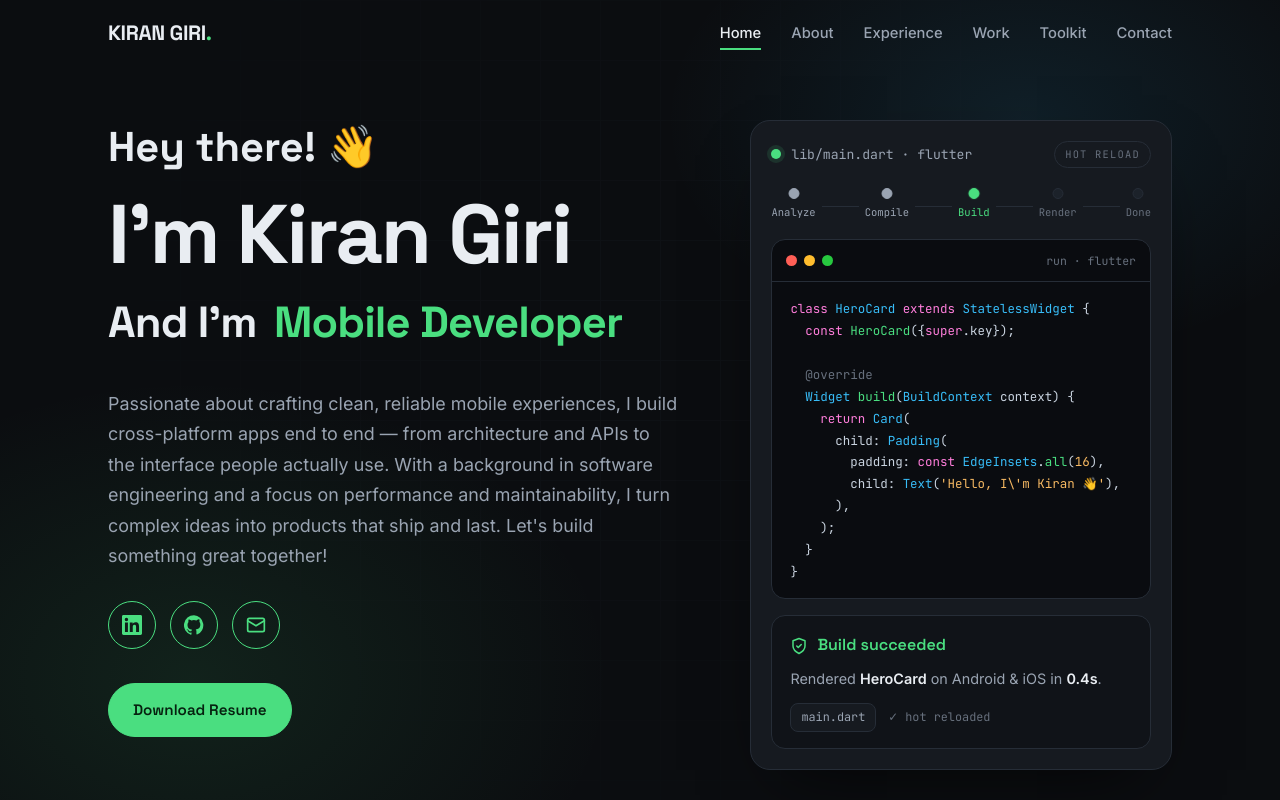
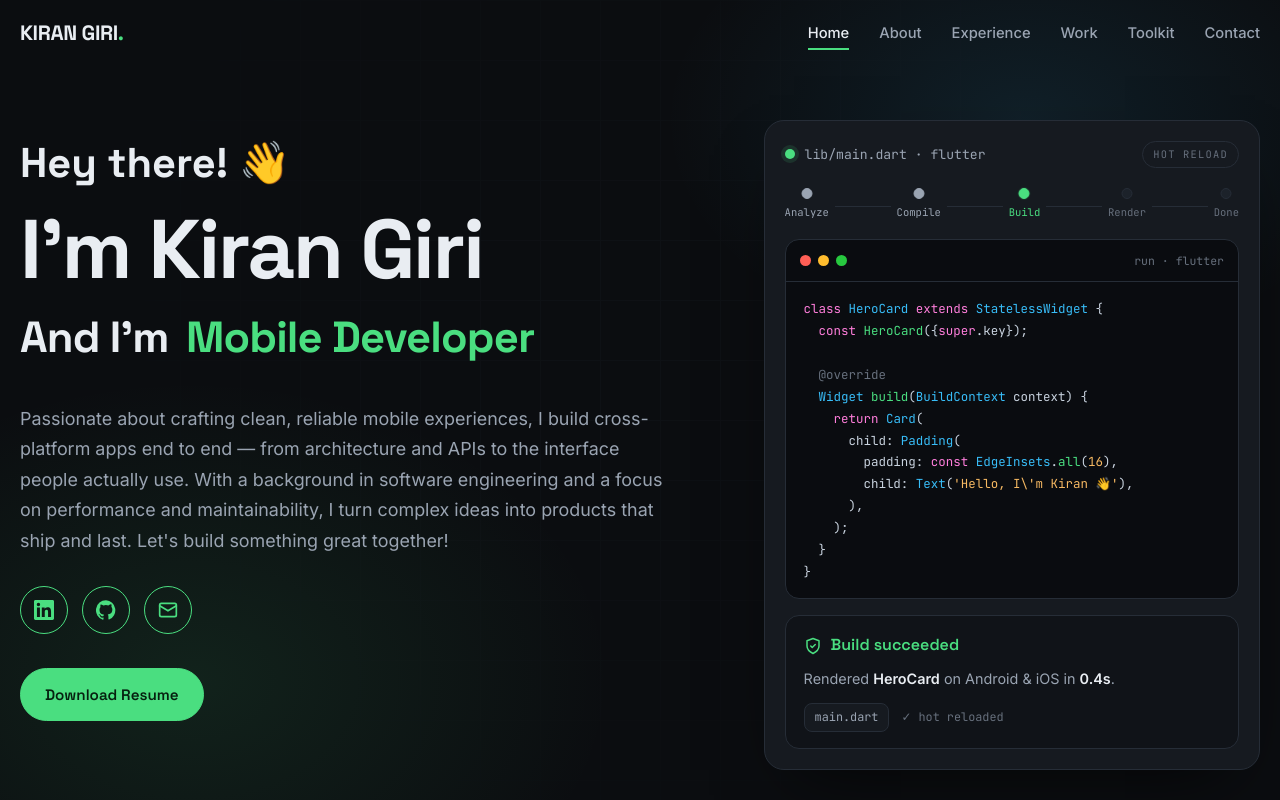
Before and after one commit to kiran22985/portfolio_kiran, a plain HTML site: page index.html in a window 1280 px wide. Shown: the top 800 px of the page. Drawn offline with Linux system fonts and the light colour scheme.

Commit message:
chore: reduce padding

```diff
--- a/style.css
+++ b/style.css
@@ -16,7 +16,7 @@
   --accent-2: #38bdf8;
   --radius: 16px;
   --radius-sm: 10px;
-  --maxw: 1120px;
+  --maxw: 1320px;
   --font-display: "Space Grotesk", system-ui, sans-serif;
   --font-body: "Inter", system-ui, sans-serif;
   --font-mono: "JetBrains Mono", ui-monospace, monospace;
@@ -43,7 +43,7 @@ img { max-width: 100%; display: block; }
   width: 100%;
   max-width: var(--maxw);
   margin: 0 auto;
-  padding: 0 28px;
+  padding: 0 20px;
 }
 
 .accent { color: var(--accent); }
@@ -100,7 +100,7 @@ img { max-width: 100%; display: block; }
 .nav__inner {
   max-width: var(--maxw);
   margin: 0 auto;
-  padding: 16px 28px;
+  padding: 16px 20px;
   display: flex;
   align-items: center;
   justify-content: space-between;
```
